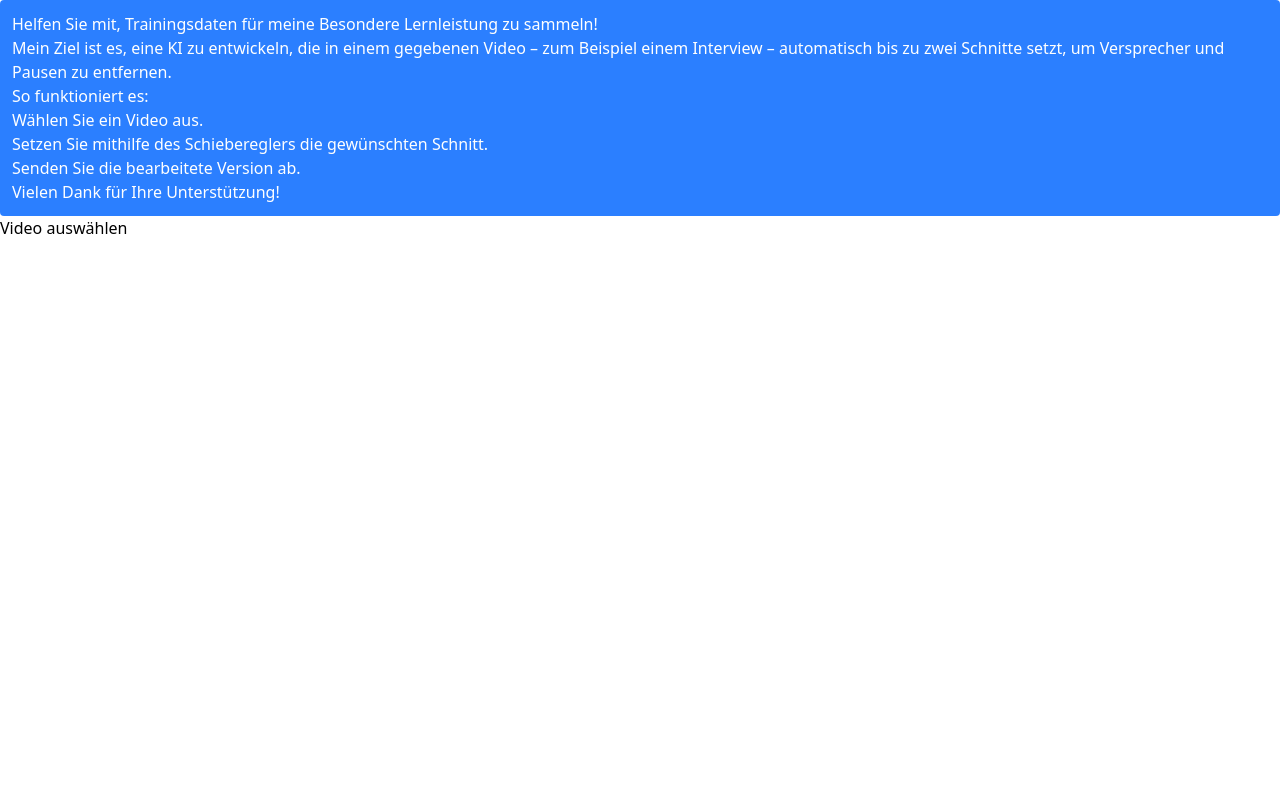
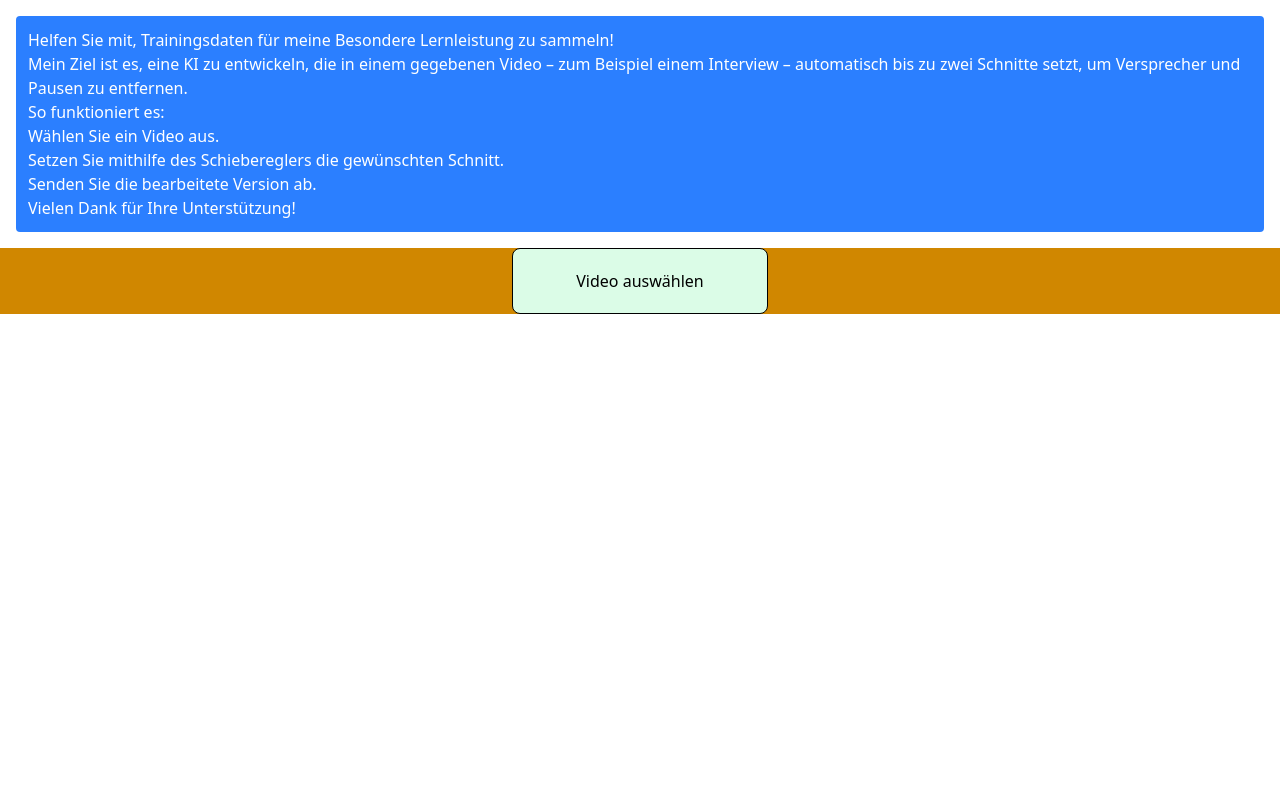
Before and after one commit to arminz9963/BeLL, a Flask app: page / in a window 1280 px wide. Run offline with Flask 3, Linux system fonts and the light colour scheme; style sheets or scripts are compiled from the project's sources.

Commit message:
Design selbst angefangen

```diff
--- a/Programmierung/v2/static/script.js
+++ b/Programmierung/v2/static/script.js
@@ -209,7 +209,7 @@ geschnittenesVideoPlayBtn.addEventListener("click", function () {
 });
 
 absendeBtn.addEventListener("click", function () {
-    const BeschreibungDiv = document.getElementsByClassName("Beschreibung")[0];
+    const BeschreibungDiv = document.getElementsById("Beschreibung")[0];
     const BeschreibungInput = document.getElementById("BeschreibungInput");
 
     // Vorher erstellen, damit wir später drauf zugreifen können
--- a/Programmierung/v2/templates/index.html
+++ b/Programmierung/v2/templates/index.html
@@ -7,8 +7,10 @@
   <link href="{{ url_for('static', filename='css/output.css') }}" rel="stylesheet">
 
 </head>
-<body>
-  <div class="Informationen bg-blue-500 text-white p-3 rounded cursor-pointer hover:bg-blue-600;">
+<body class="flex flex-col min-h-screen">
+
+
+  <div class="Informationen bg-blue-500 text-white p-3 rounded cursor-pointer hover:bg-green-100 m-4">
     <!-- Schreiben das MM:SS.ms Format beachtet werden soll -->
     <p>
       Helfen Sie mit, Trainingsdaten für meine Besondere Lernleistung zu
@@ -29,18 +31,20 @@
     </ol>
     <p>Vielen Dank für Ihre Unterstützung!</p>
   </div>
-  <div class="Video">
+<div id="Video" class="bg-yellow-600 flex justify-center">
     <input type="file" id="VideoInput" accept="video/mp4" style="display: none;"/>
-    <label for="VideoInput" id="VideoInputLabel">Video auswählen</label>
-    <video id="VideoPlayer" controls style="width: 70%; display: none;"></video>
-    <p id="dauerGeschnittenesVideo" style="display: none;">Dauer geschnittenes Video:</p>
+    <label for="VideoInput" id="VideoInputLabel"
+      class="bg-green-100 border block text-center p-5 w-1/5 rounded-lg"
+    >Video auswählen</label>
+    <video id="VideoPlayer" controls style="display: none;" class=""></video>
+    <p id="dauerGeschnittenesVideo" style="display: none;" class="">Dauer geschnittenes Video:</p>
     <!-- maybe Remove Video Button?-->
-    <button id="geschnittenesVideoPlayBtn" style="display: none;">Spiele geschnittenes Video</button>
+    <button id="geschnittenesVideoPlayBtn" style="display: none;" class="">Spiele geschnittenes Video</button>
   </div>
   <div id="restContainer" style="display: none;">
     <div id="SchnittContainer"></div>
     <button id="addNewCutBtn">Schnitt hinzufügen</button>
-    <div class="Beschreibung">
+    <div id="Beschreibung">
       <label for="BeschreibungInput">Beschreibung:</label>
       <input type="text" id="BeschreibungInput" placeholder="Beschreibung was geschnitten wurde im Video" required/>
     </div>
```
